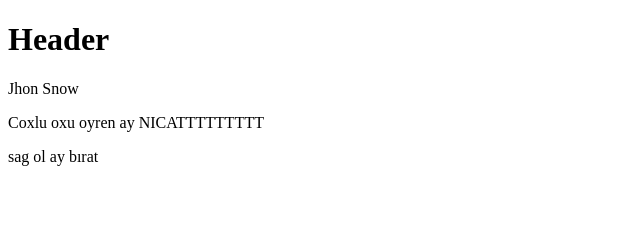
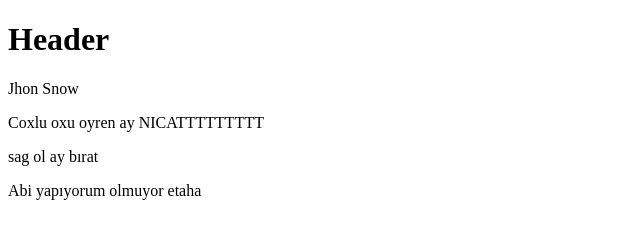
Before and after one commit to CodeAcademyTeam/git_lesson, a plain HTML site: page index.html in a window 1280 px wide. Shown: the whole page, without its empty margins (0-640 px from the left). Drawn offline with Linux system fonts and the light colour scheme.

Commit message:
so fucking message

```diff
--- a/index.html
+++ b/index.html
@@ -9,6 +9,7 @@
 	<p>Jhon Snow</p>
 	<p>Coxlu oxu oyren ay NICATTTTTTTTT</p>
 	<p>sag ol ay bırat</p>
+	<p>Abi yapıyorum olmuyor etaha</p>
 
 	</body>
 </html>
```
